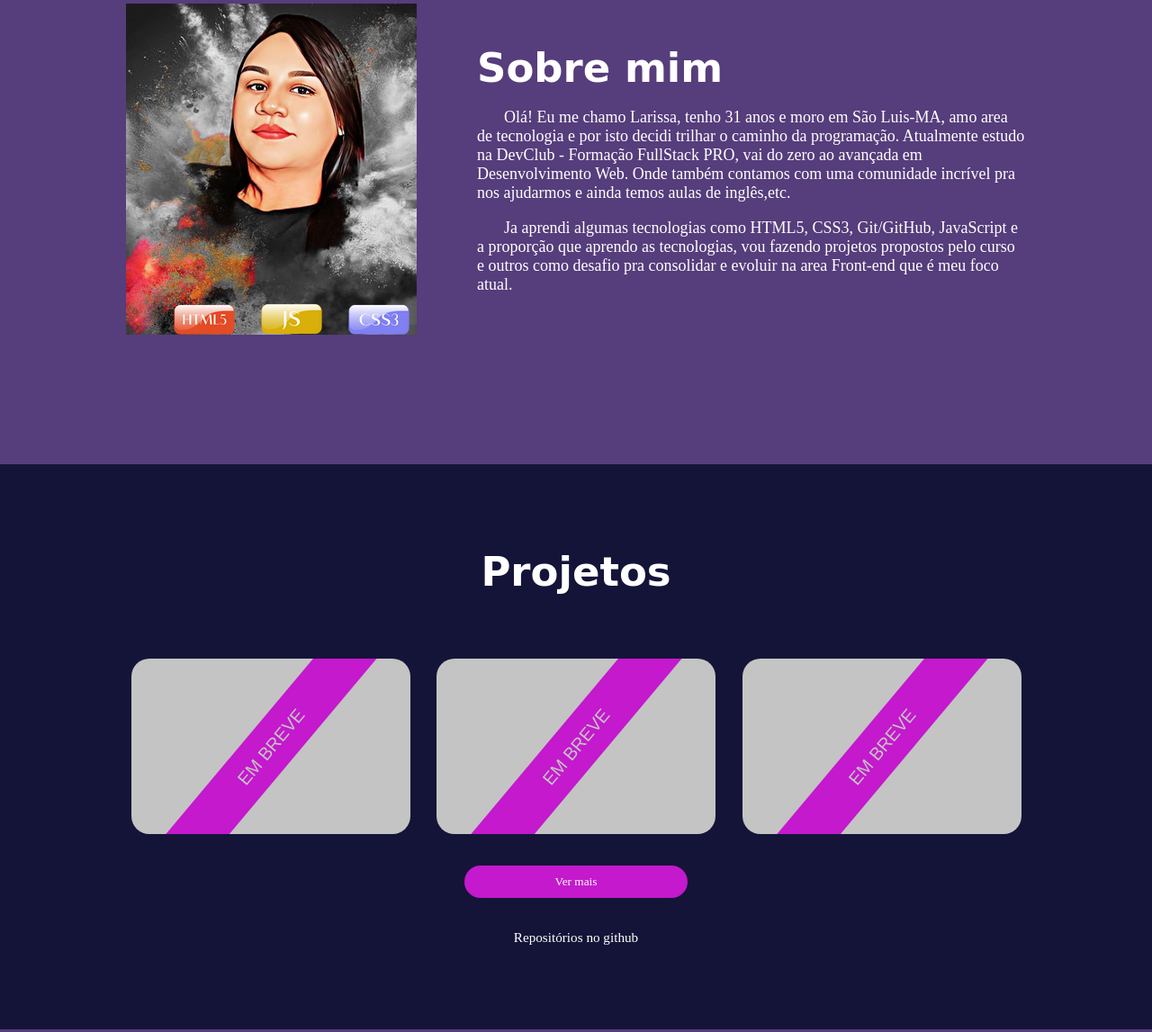
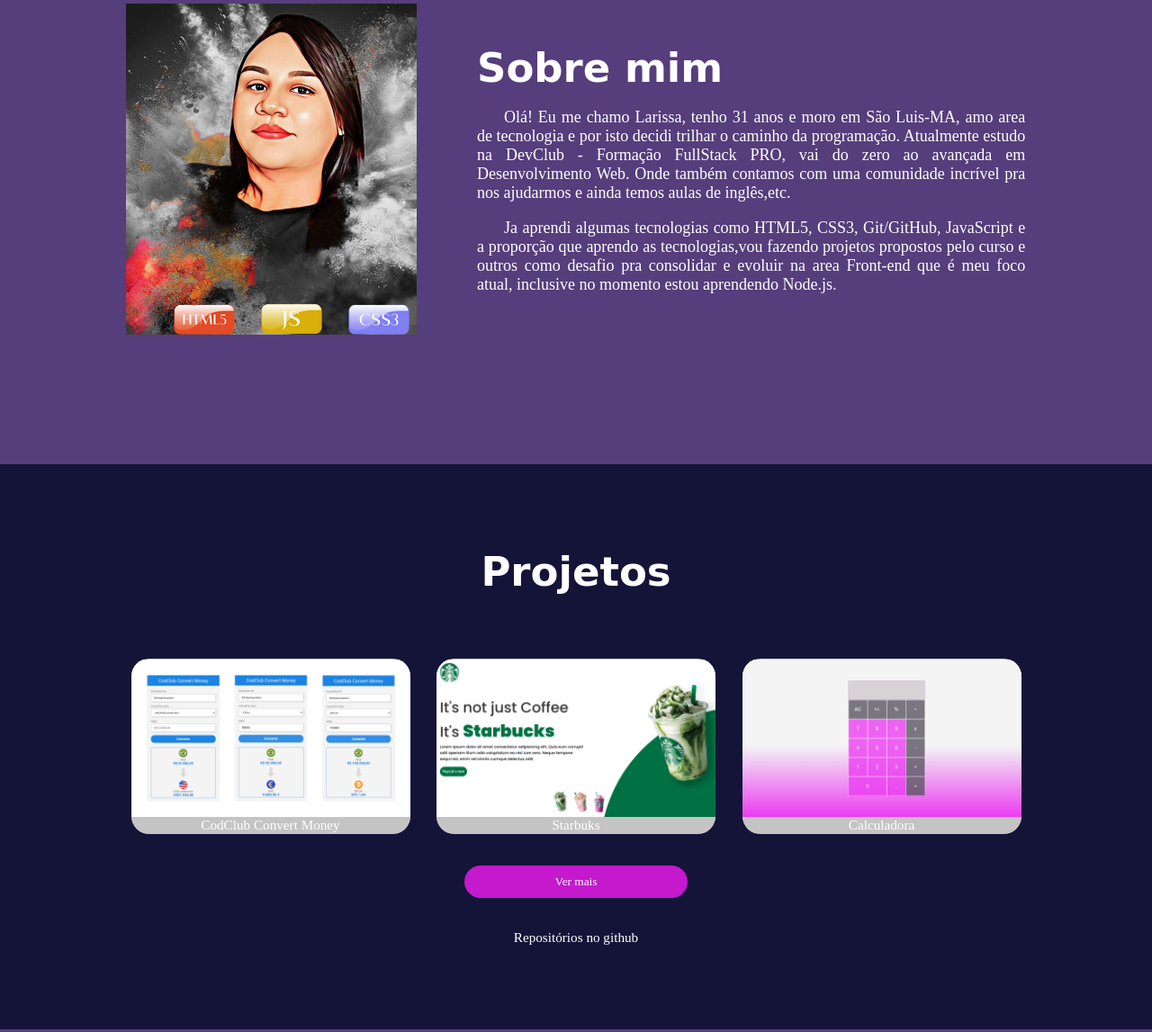
Before and after one commit to larissasn/Portfolio, a plain HTML site: page index.html in a window 1280 px wide. Shown: the part 940-2087 px from the top of the page at 90% size. Drawn offline with nearby package versions, Linux system fonts and the light colour scheme; a web font is replaced by a local one.

Commit message:
Terceiro commit-Adicionando Projetos

```diff
--- a/ativos/css/projetos.css
+++ b/ativos/css/projetos.css
@@ -63,15 +63,13 @@ button:hover {
 }
 
 .pro:hover {
-    letter-spacing: 5px;
+    letter-spacing: 2px;
 }
 
 .pro div {
-    background-color: #c419cd;
+    background-color: #C4C4C4 ;
     width: 1000px;
     text-align: center;
-    padding: 5% 0;
-    transform: rotate(-50deg);
 }
 
 .escondido {
--- a/ativos/css/sobre-mim.css
+++ b/ativos/css/sobre-mim.css
@@ -2,6 +2,8 @@
     width: 100%;
     background-color: #563d7c;
 }
+
+
 
 .ajustador-2 {
     padding: 144px 0;
@@ -17,7 +19,9 @@ h2 {
     font-size: 45px;
     color: white;
 }
-
+#sobre-mim p{
+    text-align: justify;
+}
 .circulo {
     position: absolute;
 }
--- a/index.html
+++ b/index.html
@@ -128,15 +128,11 @@
               <h2>Sobre mim</h2>
               <br />
               <p>
-                Olá! Eu me chamo Larissa, tenho 31 anos e moro em São Luis-MA, amo area de tecnologia e por isto decidi trilhar
-                o caminho da programação. Atualmente estudo na DevClub - Formação FullStack PRO, vai do zero ao avançada em
-                Desenvolvimento Web. Onde também contamos com uma comunidade incrível pra nos ajudarmos e ainda temos aulas de inglês,etc.
+                Olá! Eu me chamo Larissa, tenho 31 anos e moro em São Luis-MA, amo area de tecnologia e por isto decidi trilhar o caminho da programação. Atualmente estudo na DevClub - Formação FullStack PRO, vai do zero ao avançada em Desenvolvimento Web. Onde também contamos com uma comunidade incrível pra nos ajudarmos e ainda temos aulas de inglês,etc.
               </p>
                 <br />
                 <p>
-                Ja aprendi algumas tecnologias como HTML5, CSS3, Git/GitHub, JavaScript e a proporção que aprendo as tecnologias,
-                vou fazendo projetos propostos pelo curso e outros como desafio pra consolidar e evoluir na area Front-end que é
-                meu foco atual.
+                Ja aprendi algumas tecnologias como HTML5, CSS3, Git/GitHub, JavaScript e a proporção que aprendo as tecnologias,vou fazendo projetos propostos pelo curso e outros como desafio pra consolidar e evoluir na area Front-end que é meu foco atual, inclusive no momento estou aprendendo Node.js.
               </p>
             </div>
           </div>
@@ -150,22 +146,40 @@
           <h2 class="project">Projetos</h2>
           <div class="projetos-itens">
             <div class="pro">
-              <div class="breve"><p>EM BREVE</p></div>
+              <div class="breve">
+                <img src="./ativos/img/projeto-conversor-de-moeda.png" />
+                <a href="https://larissasn.github.io/CodClub-Convert-Money/"  target="_blank">CodClub Convert Money</a>
+              </div>
             </div>
             <div class="pro">
-              <div class="breve"><p>EM BREVE</p></div>
+              <div class="breve">
+                <img src="./ativos/img/projeto-starbucks.png" />
+                <a href="https://larissasn.github.io/Starbucks/"  target="_blank">Starbuks</a>
+              </div>
             </div>
             <div class="pro">
-              <div class="breve"><p>EM BREVE</p></div>
+              <div class="breve">
+                <img src="./ativos/img/projeto-calculadora.png" />
+                <a href="https://larissasn.github.io/Calculadora/"  target="_blank">Calculadora</a>
+              </div>
             </div>
             <div class="pro escondido">
-              <div class="breve"><p>EM BREVE</p></div>
+              <div class="breve">
+                <img src="./ativos/img/Projeto-Mario.png" />
+                <a href="https://larissasn.github.io/Projeto-Mario/"  target="_blank">Trailer Mario</a>
+              </div>
             </div>
             <div class="pro escondido">
-              <div class="breve"><p>EM BREVE</p></div>
+              <div class="breve">
+                <img src="./ativos/img/projeto-playstationstore.png" />
+                <a href="https://larissasn.github.io/Playstation-Store/"  target="_blank">Playstation Store</a>
+              </div>
             </div>
             <div class="pro escondido">
-              <div class="breve"><p>EM BREVE</p></div>
+              <div class="breve">
+                <img src="./ativos/img/projeto-login.png" />
+                <a href="https://larissasn.github.io/Projeto-Login/"  target="_blank">Projeto Login</a>
+              </div>
             </div>
           </div>
 
```
Also changed, not shown: ativos/img/Projeto-Mario.png (added), ativos/img/projeto-calculadora.png (added), ativos/img/projeto-conversor-de-moeda.png (added), ativos/img/projeto-landing page.png (added), ativos/img/projeto-login.png (added), ativos/img/projeto-playstationstore.png (added), ativos/img/projeto-starbucks.png (added).
